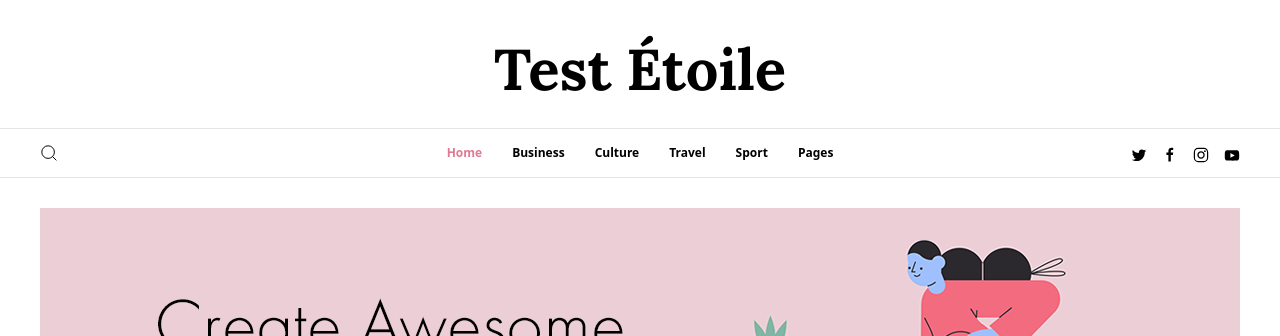
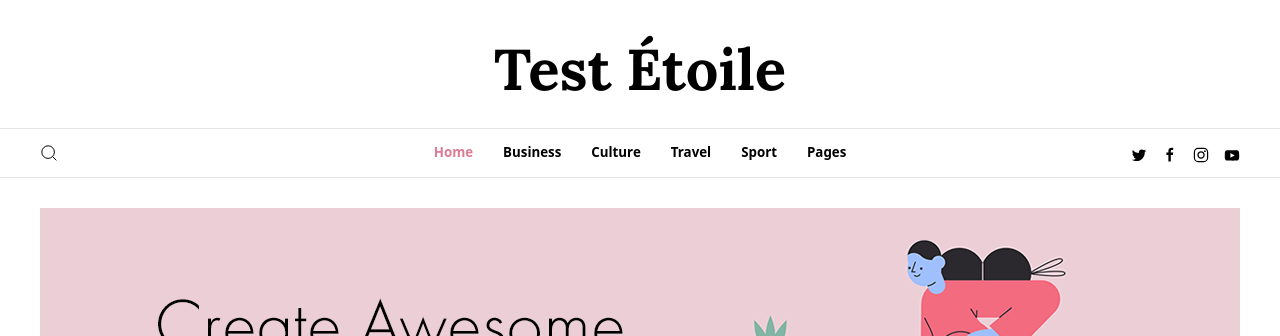
Before and after one commit to CodeKristi/Test-Etoile, a Jekyll site: the page built from index.md, in a window 1280 px wide. Shown: the top 336 px of the page. Built offline with Jekyll 4.4.1, drawn with Linux system fonts in a browser that asks for light colours; some web fonts are replaced.

Commit message:
Styling: Nav Bar & Nav Search

```diff
--- a/_includes/navbar-primary.html
+++ b/_includes/navbar-primary.html
@@ -7,7 +7,7 @@
             <div>
                 <a class="uk-navbar-toggle" data-uk-search-icon="ratio: 0.9" href="#"></a>
                 <div class="uk-drop uk-background-default" data-uk-drop="mode: click; pos: left-center; offset: 0">
-                    <form class="uk-search uk-search-navbar uk-width-1-1" onsubmit="return false;">
+                    <form class="uk-search uk-search-navbar uk-width-2-3" onsubmit="return false;">
                         <input id="search-input" class="uk-search-input" type="search" placeholder="Search..." autofocus>
                         <ul id="search-results" class="uk-position-absolute uk-width-1-1 uk-list uk-box-shadow-medium"></ul>
                     </form>
--- a/_sass/theme/mixins.scss
+++ b/_sass/theme/mixins.scss
@@ -147,13 +147,21 @@ header .uk-sticky-fixed {
 @mixin hook-navbar(){
     .uk-drop {
         width: 360px;
+        // @media (min-width: $breakpoint-x-small) {
+        //     width: 300px;
+        // }
     }
     .uk-search-navbar {
         font-weight: 500;
     }
     .uk-search-navbar .uk-search-input {
-        font-size: 1.0625rem;
+        font-size: $global-small-font-size; //1.0625rem;
         padding-left: 25px;
+        margin-right: 15px;
+        border-right: solid 2px $global-border;
+    }
+    .uk-search-input:focus {
+        background-color: $search-default-focus-background;
     }
     .uk-button.donations {
         padding: 0 $button-small-padding-horizontal;
@@ -437,7 +445,7 @@ header .uk-sticky-fixed {
         .hero-search {
             .uk-search-input {
                 height: 50px;
-                font-size: 1.1875rem;
+                font-size: $global-small-font-size; //1.1875rem;
                 border-radius: 50px;
                 color: $global-muted-color;
                 font-style: normal;
--- a/_sass/theme/variables.scss
+++ b/_sass/theme/variables.scss
@@ -114,7 +114,7 @@ $navbar-background: #fff;
 $navbar-nav-item-color: $color-dark;
 $navbar-nav-item-hover-color: $global-primary-background;
 $navbar-nav-item-active-color: $global-primary-background;
-$navbar-nav-item-font-size: .75rem;
+$navbar-nav-item-font-size: $global-small-font-size;
 $navbar-nav-item-text-transform: none;
 $navbar-nav-item-font-family: $font-san-serif;
 $navbar-toggle-color: $base-heading-color;
--- a/_sass/vendor/uikit/components/nav.scss
+++ b/_sass/vendor/uikit/components/nav.scss
@@ -54,7 +54,7 @@ $nav-default-sublist-item-color:                 $global-muted-color !default;
 $nav-default-sublist-item-hover-color:           $global-color !default;
 $nav-default-sublist-item-active-color:          $global-emphasis-color !default;
 
-$nav-primary-item-font-size:                     $global-large-font-size !default;
+$nav-primary-item-font-size:                     $global-small-font-size !default;
 $nav-primary-item-line-height:                   $global-line-height !default;
 $nav-primary-item-color:                         $global-muted-color !default;
 $nav-primary-item-hover-color:                   $global-color !default;
--- a/_sass/vendor/uikit/components/search.scss
+++ b/_sass/vendor/uikit/components/search.scss
@@ -27,7 +27,7 @@ $search-default-width:                               180px !default;
 $search-default-height:                              $global-control-height !default;
 $search-default-padding-horizontal:                  6px !default;
 $search-default-background:                          $global-muted-background !default;
-$search-default-focus-background:                    $search-default-background !default;
+$search-default-focus-background:                    $global-muted-grey-background !default;
 
 $search-default-icon-width:                          $global-control-height !default;
 
@@ -66,7 +66,7 @@ $search-toggle-hover-color:                          $global-color !default;
     /* 2 */
     position: relative;
     /* 3 */
-    max-width: 100%;
+    max-width: 80%;
     /* 4 */
     margin: 0;
 }
--- a/_sass/vendor/uikit/components/variables.scss
+++ b/_sass/vendor/uikit/components/variables.scss
@@ -20,6 +20,7 @@ $deprecated:                                    false !default;
 // Tablet Landscape: iPad (1024x768), iPad Pro (1024x1366),
 // Desktop:          Galaxy Tab (1280x800), iPad Pro (1366x1024)
 
+$breakpoint-x-small:                            420px !default;  // Phone Portrait
 $breakpoint-small:                              640px !default;  // Phone landscape
 $breakpoint-medium:                             960px !default;  // Tablet Landscape
 $breakpoint-large:                              1200px !default; // Desktop
@@ -68,6 +69,7 @@ $global-inverse-color:                           #fff !default;
 $global-background:                              #fff !default;
 
 $global-muted-background:                        #f8f8f8 !default;
+$global-muted-grey-background:                   #dbd9d9 !default;
 $global-primary-background:                      #1e87f0 !default;
 $global-secondary-background:                    #222 !default;
 
--- a/_sass/vendor/uikit/theme/nav.scss
+++ b/_sass/vendor/uikit/theme/nav.scss
@@ -11,7 +11,7 @@
 // New
 //
 
-$nav-default-font-size:                          $global-small-font-size !default;
+$nav-default-font-size:   $global-small-font-size !default;
 
 
 // Sublists
--- a/_sass/vendor/uikit/variables-theme.scss
+++ b/_sass/vendor/uikit/variables-theme.scss
@@ -674,7 +674,7 @@ $nav-default-divider-border: $global-border !default;
 $nav-default-sublist-item-color: $global-muted-color !default;
 $nav-default-sublist-item-hover-color: $global-color !default;
 $nav-default-sublist-item-active-color: $global-emphasis-color !default;
-$nav-primary-item-font-size: $global-large-font-size !default;
+$nav-primary-item-font-size: $global-small-font-size !default;
 $nav-primary-item-line-height: $global-line-height !default;
 $nav-primary-item-color: $global-muted-color !default;
 $nav-primary-item-hover-color: $global-color !default;
@@ -817,7 +817,7 @@ $search-default-icon-width: $global-control-height !default;
 $search-navbar-width: 400px !default;
 $search-navbar-height: 40px !default;
 $search-navbar-background: transparent !default;
-$search-navbar-font-size: $global-large-font-size !default;
+$search-navbar-font-size: $global-small-font-size !default;
 $search-navbar-icon-width: 40px !default;
 $search-large-width: 500px !default;
 $search-large-height: 80px !default;
@@ -1024,6 +1024,7 @@ $dragover-box-shadow: 0 0 20px rgba(100,100,100,0.3) !default;
 $inverse-logo-color: $inverse-global-color !default;
 $inverse-logo-hover-color: $inverse-global-color !default;
 $deprecated: false !default;
+$breakpoint-x-small: 420px !default;
 $breakpoint-small: 640px !default;
 $breakpoint-medium: 960px !default;
 $breakpoint-large: 1200px !default;
--- a/_sass/vendor/uikit/variables.scss
+++ b/_sass/vendor/uikit/variables.scss
@@ -672,7 +672,7 @@ $nav-default-divider-border: $global-border !default;
 $nav-default-sublist-item-color: $global-muted-color !default;
 $nav-default-sublist-item-hover-color: $global-color !default;
 $nav-default-sublist-item-active-color: $global-emphasis-color !default;
-$nav-primary-item-font-size: $global-large-font-size !default;
+$nav-primary-item-font-size: $global-small-font-size !default;
 $nav-primary-item-line-height: $global-line-height !default;
 $nav-primary-item-color: $global-muted-color !default;
 $nav-primary-item-hover-color: $global-color !default;
```
Also changed, not shown: README.md.
